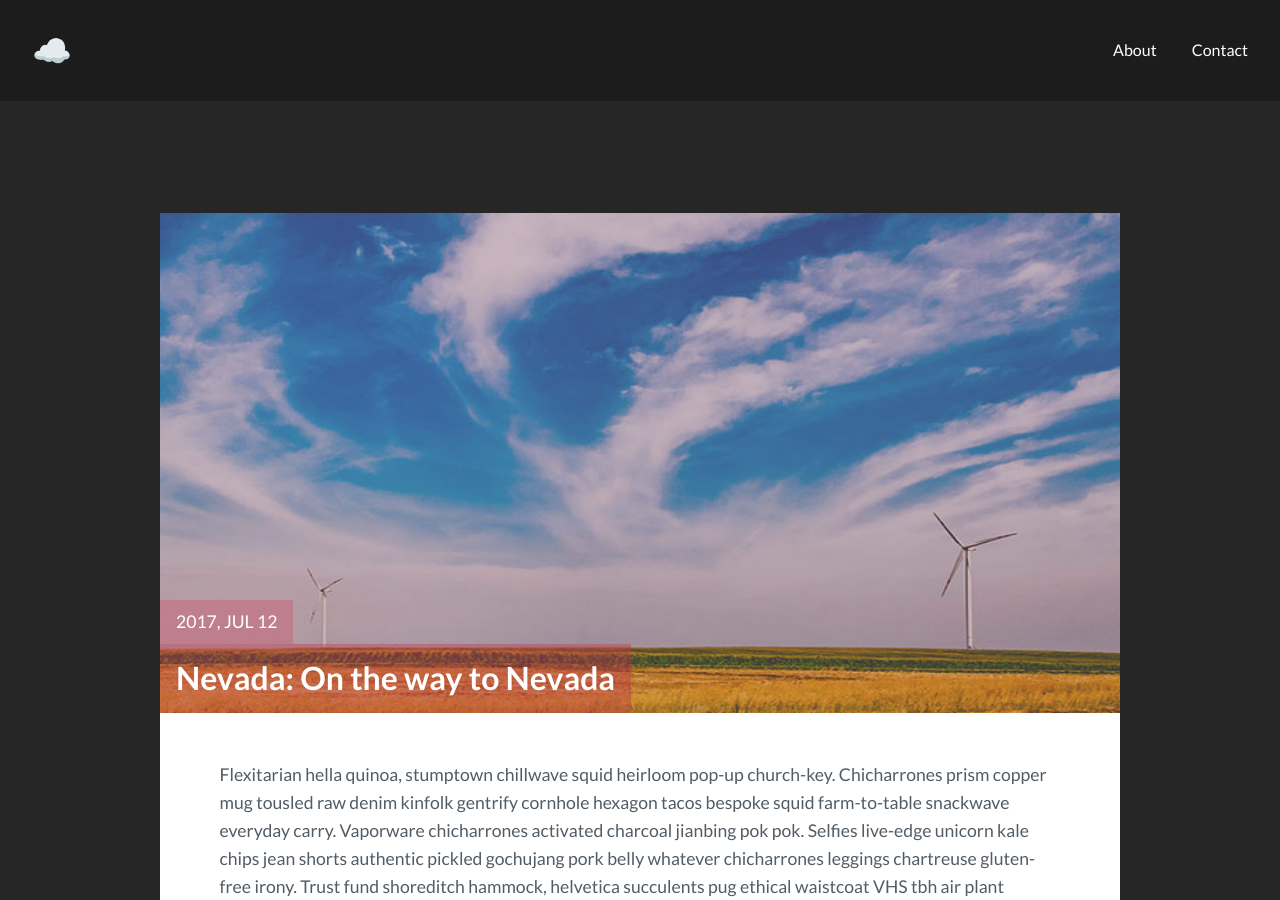
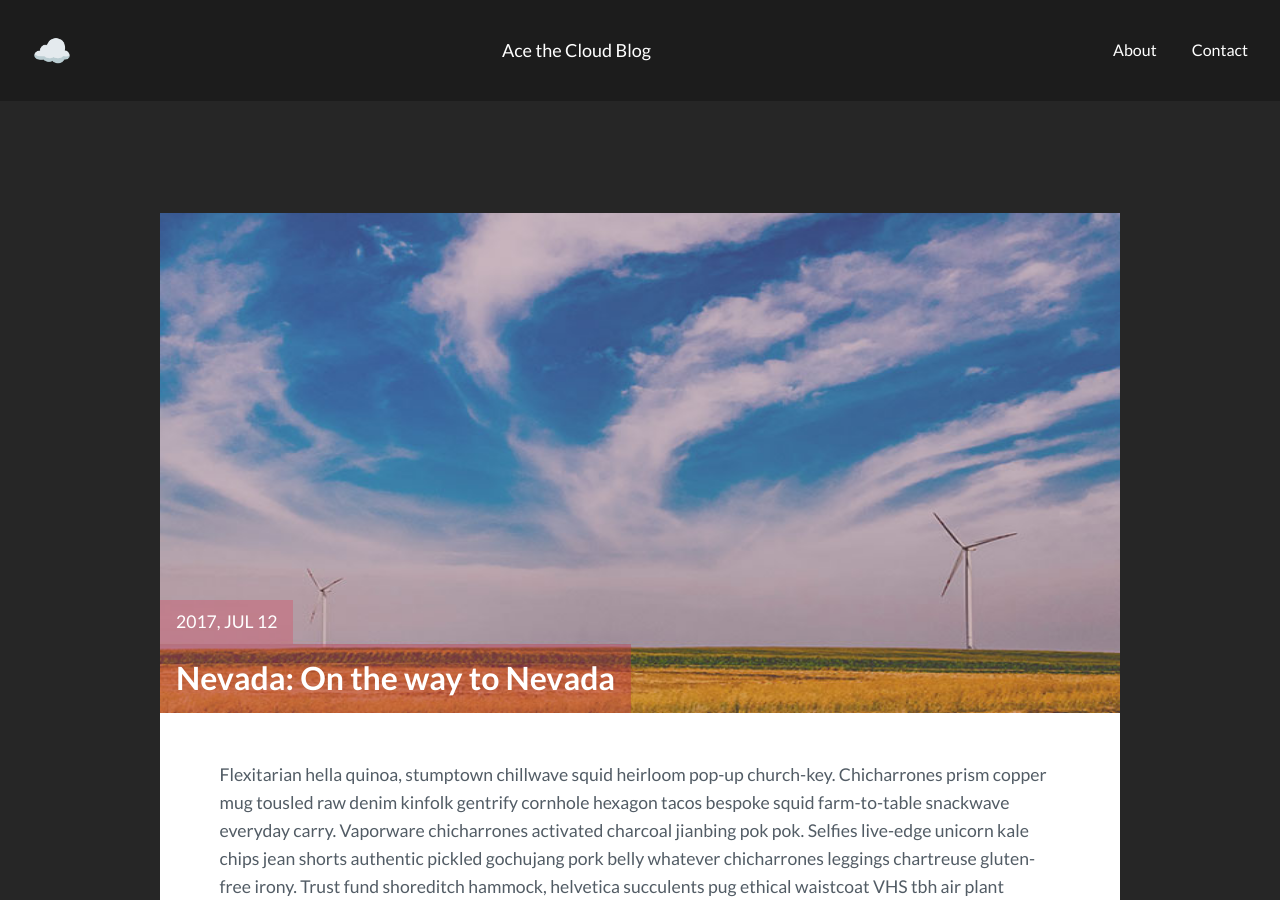
Before and after one commit to AceTheCloud/blog, a Jekyll site: the page built from _posts/2017-07-12-nevada-on-the-way-to-nevada.markdown, in a window 1280 px wide and 900 px high. Built offline with Jekyll 4.4.1, drawn with Linux system fonts in a browser that asks for light colours.

Commit message:
updated post header

```diff
--- a/_includes/header.html
+++ b/_includes/header.html
@@ -1,6 +1,7 @@
 
 <header class="main_header">
-  <a href="{{site.baseurl}}/" class="logo">{% if site.logo %}{{site.logo}}{% else %}B<span>ef</span>{% endif %}</a>
+  <a href="{{site.baseurl}}/" class="logo">{% if site.logo %}{{site.logo}}{% else %}{% endif %}</a>
+  <div style="align-self: center; font-size: large; color: white;">Ace the Cloud Blog</div>
   <nav class="main_menu">
     <a href="{{site.baseurl}}/about/">About</a>
     <a href="{{site.baseurl}}/contact/">Contact</a>
```
